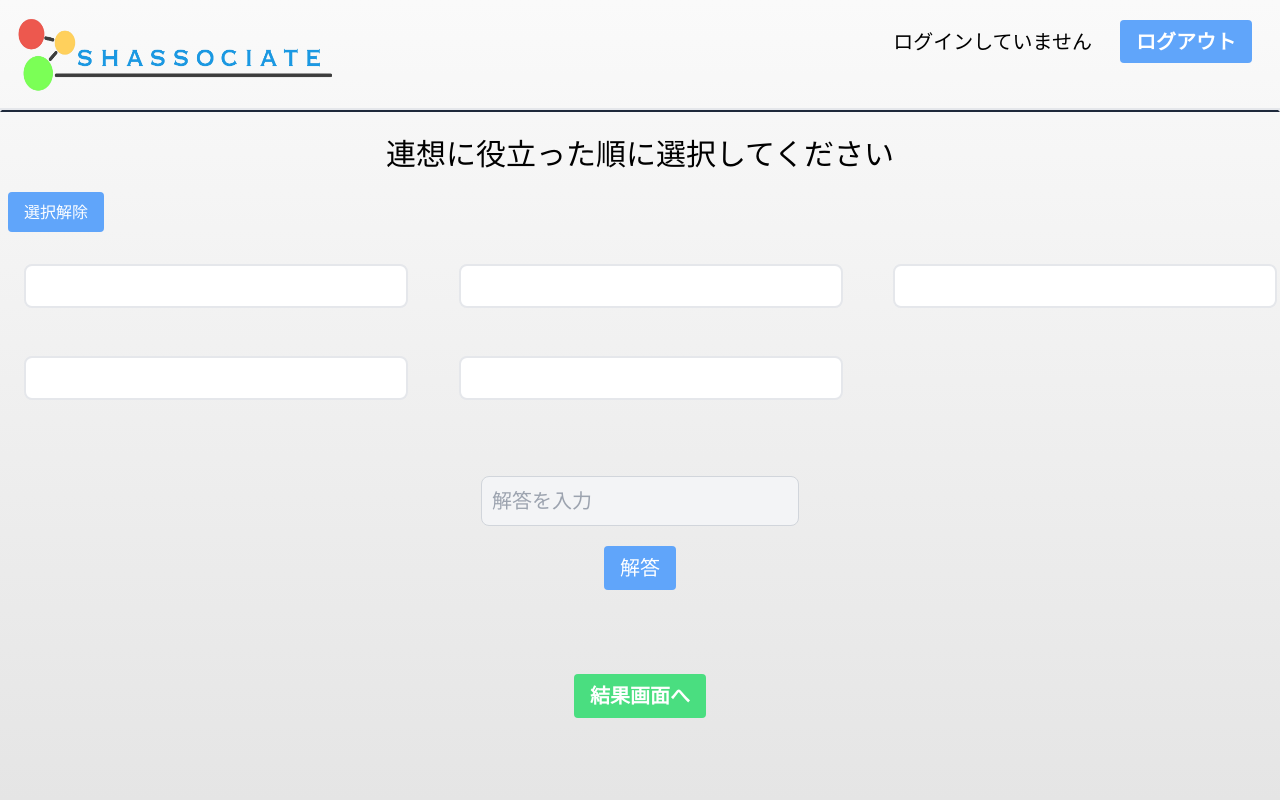
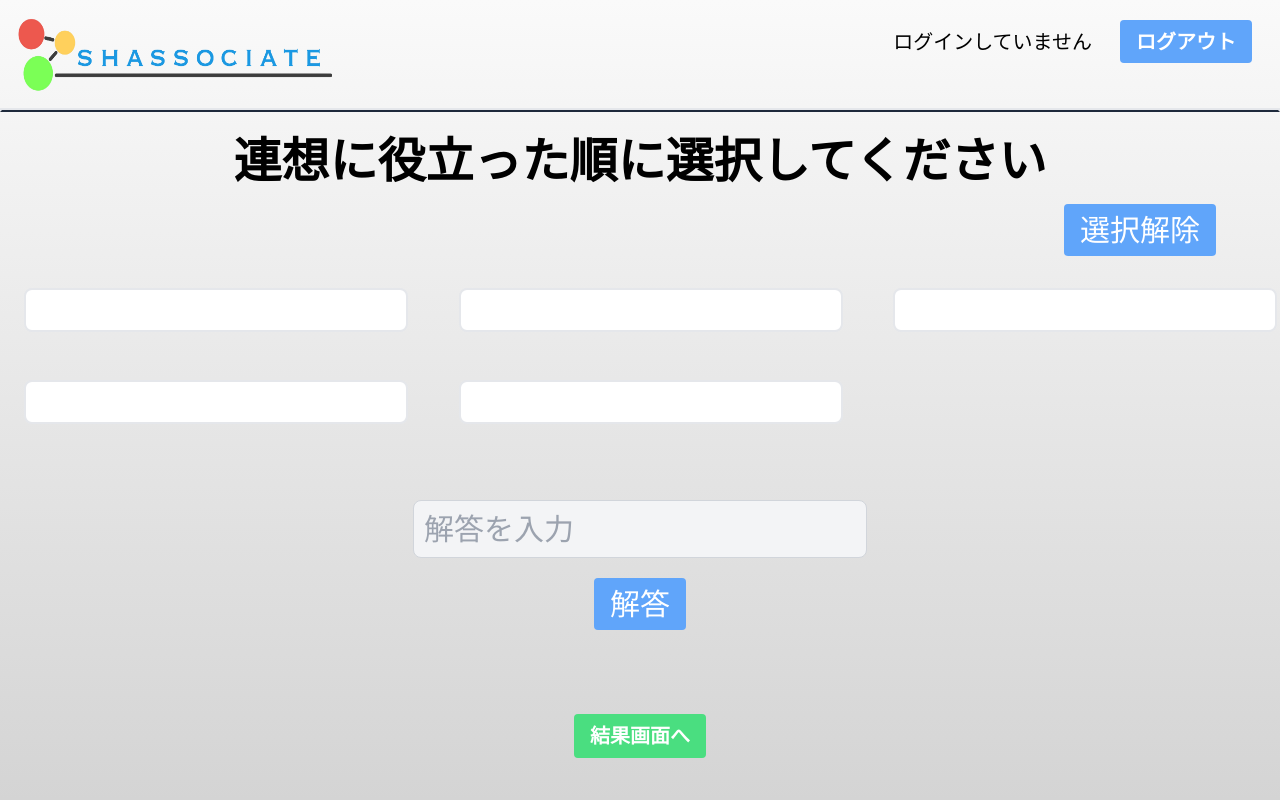
Before and after one commit to tomishima2904/shapley_association_game, a Django app: template game/templates/gaming.html in a window 1280 px wide. Run offline with Django 4.2, Linux system fonts and the light colour scheme; the template is opened without the code that fills it, so the values that code supplies are empty.

Commit message:
gaming.html変更(dark仕様排除、全体的なフォントサイズの変更、選択解除ボタンの右寄せ)

```diff
--- a/game/templates/base.html
+++ b/game/templates/base.html
@@ -21,7 +21,7 @@
     {% block head %}{% endblock %}
   </head>
 
-  <body class="bg-gradient-to-b from-neutral-50 to-neutral-200 min-h-screen">
+  <body class="bg-gradient-to-b from-neutral-50 to-neutral-300 min-h-screen">
     <header class="container mx-auto flex justify-between">
       <a href="{% url 'game:index' %}"><img class="my-3.5 h-20 w-80 ml-3.5" src="{% static 'icon.png' %}" alt="assoociation"></a>
       <nav>
--- a/game/templates/gaming.html
+++ b/game/templates/gaming.html
@@ -24,12 +24,12 @@
 
 </script>
 
-<div class="text-3xl text-center font-medium text-black mb-3 mt-6">
+<div class="text-5xl text-center font-bold text-black mb-3 mt-6">
   連想に役立った順に選択してください
 </div>
 
-<div class="flex items-center flex-col md:items-start">
-  <button onclick="clearCheckboxes()" class="bg-blue-400 hover:bg-blue-300 text-white rounded px-4 py-2 m-2 right-2">選択解除</button>
+<div class="flex items-center flex-col md:items-end">
+  <button onclick="clearCheckboxes()" class="bg-blue-400 hover:bg-blue-300 text-white rounded px-4 py-2 m-2 right-2 text-3xl md:mr-16">選択解除</button>
 </div>
 
 <!-- 5つの刺激語をcheckbox形式で羅列している -->
@@ -85,7 +85,7 @@
   </div>
 </div>
 
-<div class="mb-5 text-3xl font-medium text-black text-center mt-5">
+<div class="mb-5 text-5xl font-bold text-black text-center mt-5">
   {{ q_sentence }}
 </div>
 
@@ -94,8 +94,8 @@
     {% csrf_token %}
     <!-- {{ form.answer }} Django独自のform -->
     <input id="user-answer" type="text" name="user-answer" required="required" placeholder="解答を入力"
-    class="bg-gray-100 border border-gray-300 text-gray-900 text-xl rounded-lg focus:ring-blue-500 focus:border-blue-500 block w-fit p-2.5 placeholder-gray-400">
-    <button id="submit-button" class="w-fit text-center bg-blue-400 hover:bg-blue-300 text-white rounded px-4 py-2 m-5 text-xl" type="submit">解答</button>
+    class="bg-gray-100 border border-gray-300 text-gray-900 text-3xl rounded-lg focus:ring-blue-500 focus:border-blue-500 block w-fit p-2.5 placeholder-gray-400">
+    <button id="submit-button" class="w-fit text-center bg-blue-400 hover:bg-blue-300 text-white rounded px-4 py-2 m-5 text-3xl" type="submit">解答</button>
   </form>
 </div>
 
--- a/static/css/style_dist.css
+++ b/static/css/style_dist.css
@@ -790,12 +764,8 @@ video {
   --tw-gradient-stops: var(--tw-gradient-from), var(--tw-gradient-to);
 }
 
-.to-blue-200 {
-  --tw-gradient-to: #bfdbfe;
-}
-
-.to-neutral-200 {
-  --tw-gradient-to: #e5e5e5;
+.to-neutral-300 {
+  --tw-gradient-to: #d4d4d4;
 }
 
 .p-2\.5 {
@@ -825,14 +795,14 @@ video {
   line-height: 1.75rem;
 }
 
+.text-5xl {
+  font-size: 3rem;
+  line-height: 1;
+}
+
 .text-3xl {
   font-size: 1.875rem;
   line-height: 2.25rem;
-}
-
-.text-5xl {
-  font-size: 3rem;
-  line-height: 1;
 }
 
 .text-2xl {
@@ -844,8 +814,8 @@ video {
   font-weight: 600;
 }
 
-.font-medium {
-  font-weight: 500;
+.font-bold {
+  font-weight: 700;
 }
 
 .uppercase {
@@ -994,19 +946,10 @@ Custimize styles using @apply
   color: rgb(75 85 99 / var(--tw-text-opacity));
 }
 
-@media (prefers-color-scheme: dark) {
-  .checkbox-label:hover {
-    --tw-bg-opacity: 1;
-    background-color: rgb(55 65 81 / var(--tw-bg-opacity));
-    --tw-text-opacity: 1;
-    color: rgb(209 213 219 / var(--tw-text-opacity));
-  }
-}
-
 .checkbox-label-content {
   width: 100%;
-  font-size: 1.125rem;
-  line-height: 1.75rem;
+  font-size: 2.25rem;
+  line-height: 2.5rem;
   font-weight: 600;
 }
 
@@ -1095,6 +1038,18 @@ Custimize styles using @apply
 }
 
 @media (min-width: 768px) {
+  .md\:mr-3 {
+    margin-right: 0.75rem;
+  }
+
+  .md\:mr-6 {
+    margin-right: 1.5rem;
+  }
+
+  .md\:mr-16 {
+    margin-right: 4rem;
+  }
+
   .md\:grid {
     display: grid;
   }
@@ -1107,8 +1062,8 @@ Custimize styles using @apply
     grid-template-columns: repeat(3, minmax(0, 1fr));
   }
 
-  .md\:items-start {
-    align-items: flex-start;
+  .md\:items-end {
+    align-items: flex-end;
   }
 
   .md\:gap-6 {
```
Also changed, not shown: other parts of static/css/style_dist.css (+8 -52 lines), static/css/style.css (+4 -4 lines).
